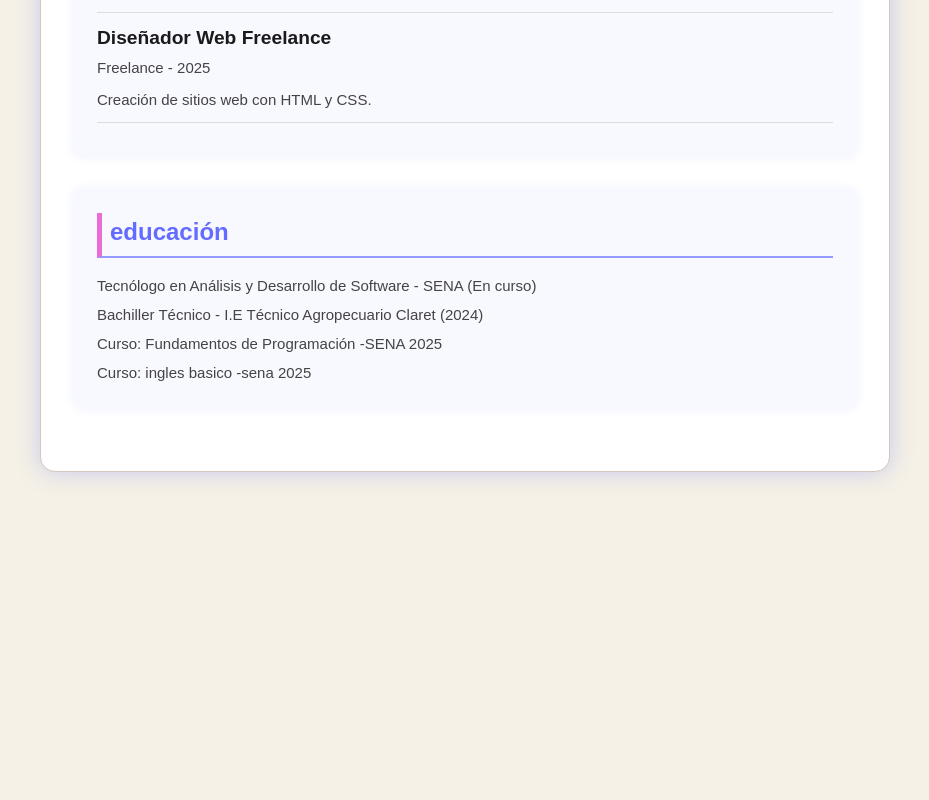
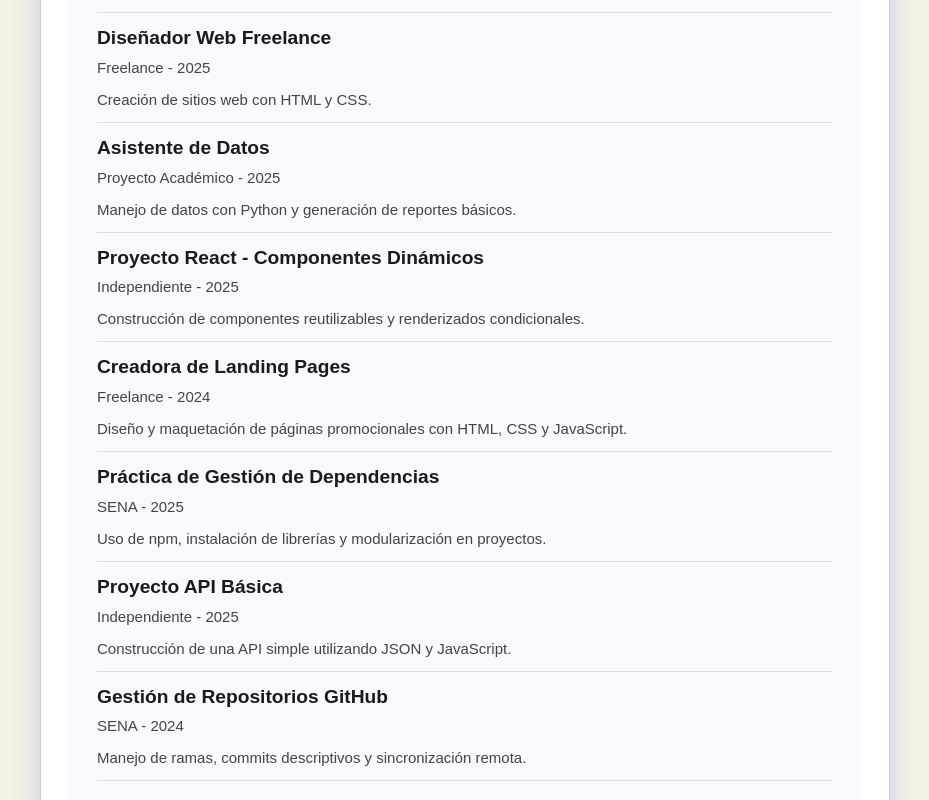
Before and after one commit to maileth2008/cv-react-maileth_begambre, a React (Vite) app in the folder maileth_begambre/: page / in a window 1280 px wide. Shown: the part 880-1680 px from the top of the page, without its empty margins (175-1104 px from the left). Before the commit the page ends 1392 px from the top, so only its background shows below. Built offline with nearby package versions, Linux system fonts and the light colour scheme.

Commit message:
componente Experiencia dinamico con 10 cargos definidos

```diff
--- a/maileth_begambre/src/componente/experiencia.jsx
+++ b/maileth_begambre/src/componente/experiencia.jsx
@@ -26,6 +26,42 @@ function Experiencia() {
       año: "2025",
       descripcion: "Creación de sitios web con HTML y CSS.",
     },
+    {
+      cargo: "Asistente de Datos",
+      empresa: "Proyecto Académico",
+      año: "2025",
+      descripcion: "Manejo de datos con Python y generación de reportes básicos.",
+    },
+    {
+      cargo: "Proyecto React - Componentes Dinámicos",
+      empresa: "Independiente",
+      año: "2025",
+      descripcion: "Construcción de componentes reutilizables y renderizados condicionales.",
+    },
+    {
+      cargo: "Creadora de Landing Pages",
+      empresa: "Freelance",
+      año: "2024",
+      descripcion: "Diseño y maquetación de páginas promocionales con HTML, CSS y JavaScript.",
+    },
+    {
+      cargo: "Práctica de Gestión de Dependencias",
+      empresa: "SENA",
+      año: "2025",
+      descripcion: "Uso de npm, instalación de librerías y modularización en proyectos.",
+    },
+    {
+      cargo: "Proyecto API Básica",
+      empresa: "Independiente",
+      año: "2025",
+      descripcion: "Construcción de una API simple utilizando JSON y JavaScript.",
+    },
+    {
+      cargo: "Gestión de Repositorios GitHub",
+      empresa: "SENA",
+      año: "2024",
+      descripcion: "Manejo de ramas, commits descriptivos y sincronización remota.",
+    },
   ];
 
   return (
```
